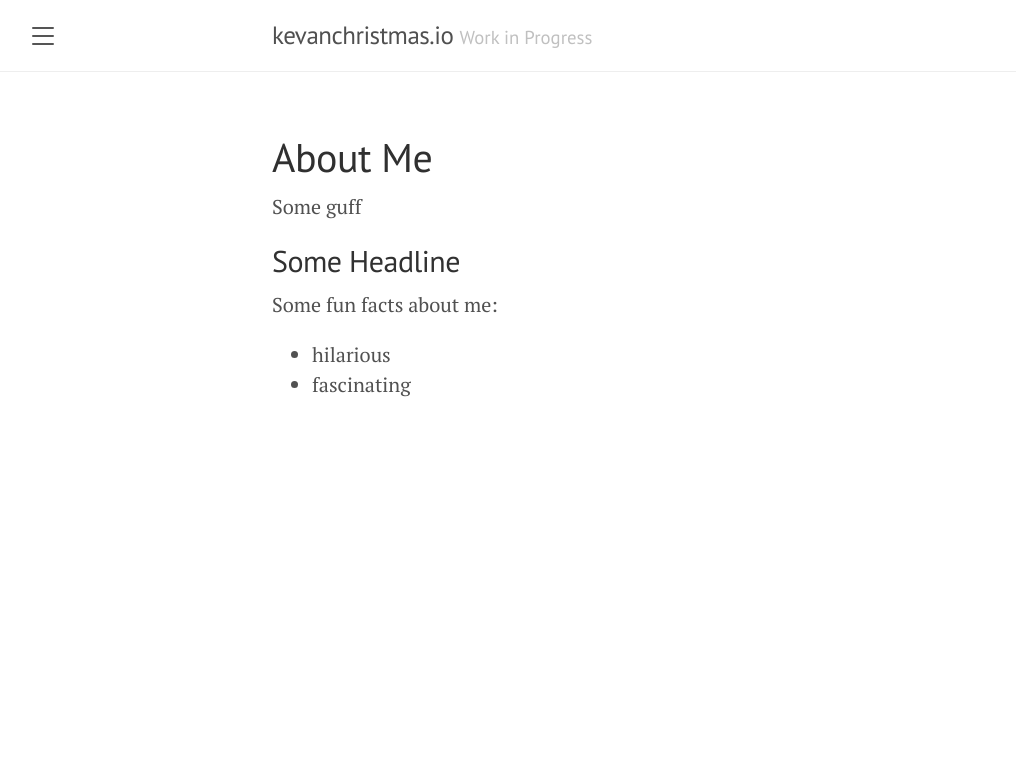
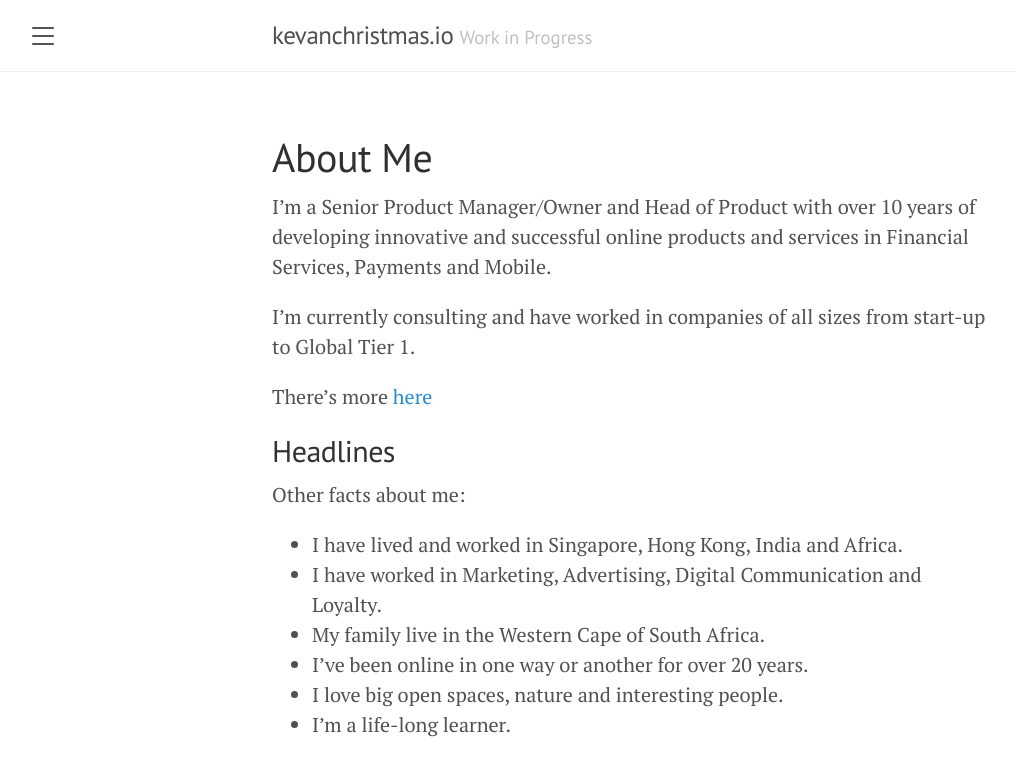
Before and after one commit to kevanchristmas/kevanchristmas.gitHub.io, a Jekyll site: the page built from about me.md, in a window 1280 px wide. Shown: the top 776 px of the page, without its empty margins (8-1024 px from the left). Built offline with Jekyll 4.4.1, drawn with Linux system fonts in a browser that asks for light colours.

Commit message:
First live
- deleted coming soon
- changed About me

```diff
--- a/about me.md
+++ b/about me.md
@@ -3,11 +3,19 @@ layout: page
 title: About Me
 ---
 
-Some guff
+I’m a Senior Product Manager/Owner and Head of Product with over 10 years of developing innovative and successful online products and services in Financial Services, Payments and Mobile.
 
-## Some Headline
+I'm currently consulting and have worked in companies of all sizes from start-up to Global Tier 1.
 
-Some fun facts about me:
+There's more [here](https://the10x.com)
 
-* hilarious
-* fascinating
+## Headlines
+
+Other facts about me:
+
+* I have lived and worked in Singapore, Hong Kong, India and Africa.
+* I have worked in Marketing, Advertising, Digital Communication and Loyalty.
+* My family live in the Western Cape of South Africa.
+* I've been online in one way or another for over 20 years.
+* I love big open spaces, nature and interesting people.
+* I'm a life-long learner.
```
Also changed, not shown: _posts/2024-01-01-coming soon.md (deleted, +0 -9 lines).
